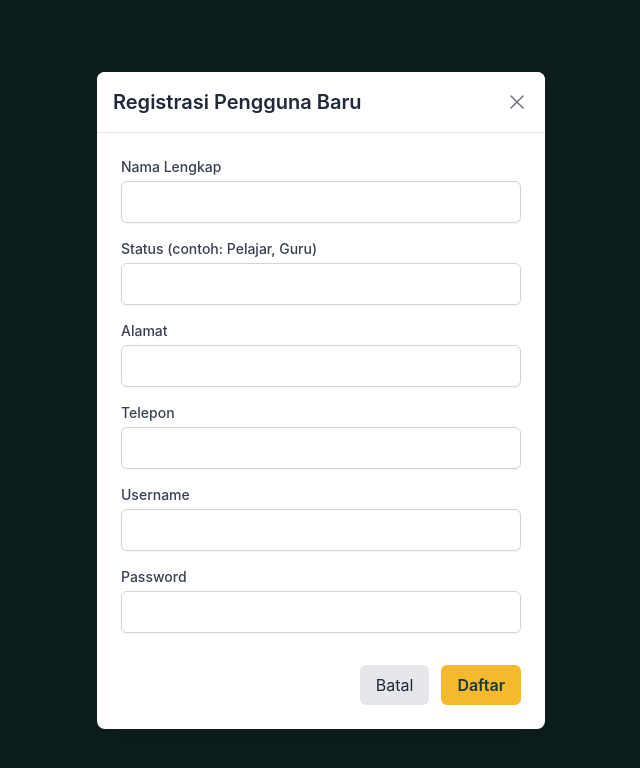
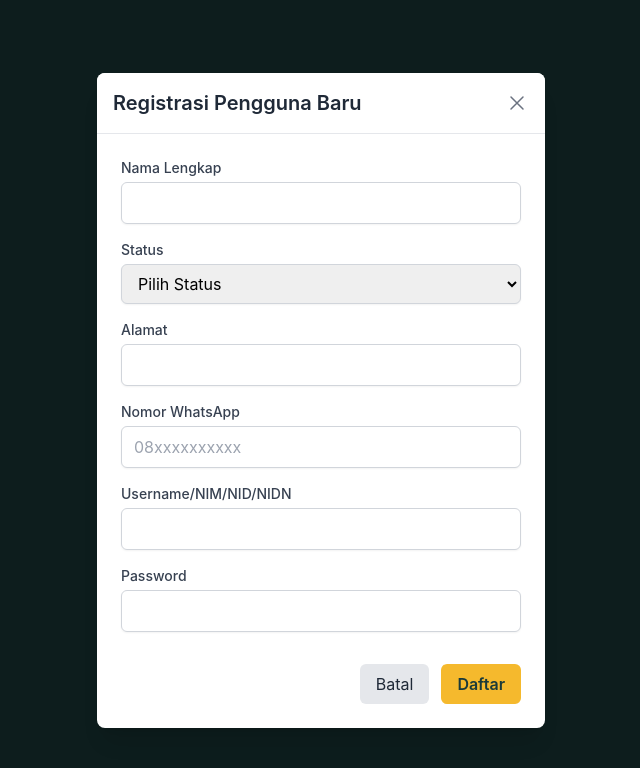
Before and after one commit to Psopandi30/perpustakaan-ppi19, a React (Vite) app: page / in a window 1280 px wide. Both pictures are taken after a click on the button "Klik disini". Shown: the top 768 px of the page, without its empty margins (319-959 px from the left). Built offline with nearby package versions, Linux system fonts and the light colour scheme; no server answers; the database is empty.

Commit message:
Update user registration and add user forms with status dropdown and updated field labels

```diff
--- a/App.tsx
+++ b/App.tsx
@@ -14,7 +14,7 @@ const App: React.FC = () => {
     adminPhoto: ''
   });
 
-  // Load settings on mount
+  // Load settings and restore login session on mount
   useEffect(() => {
     const loadSettings = async () => {
       try {
@@ -27,6 +27,22 @@ const App: React.FC = () => {
       }
     };
     loadSettings();
+
+    // Restore login session from localStorage
+    const savedSession = localStorage.getItem('literasi_session');
+    if (savedSession) {
+      try {
+        const session = JSON.parse(savedSession);
+        if (session.type === 'admin') {
+          setLoggedInUser('admin');
+        } else if (session.type === 'user' && session.user) {
+          setLoggedInUser(session.user);
+        }
+      } catch (error) {
+        console.error("Failed to restore session:", error);
+        localStorage.removeItem('literasi_session');
+      }
+    }
   }, []);
 
   const handleLogin = useCallback(async (username: string, pass: string): Promise<boolean> => {
@@ -35,6 +51,8 @@ const App: React.FC = () => {
       // We use the settings loaded from DB (or initial state)
       if (pass === settings.adminPassword) {
         setLoggedInUser('admin');
+        // Save admin session to localStorage
+        localStorage.setItem('literasi_session', JSON.stringify({ type: 'admin' }));
         return true;
       }
       return false;
@@ -46,6 +64,8 @@ const App: React.FC = () => {
       const user = users.find(u => u.username === username && u.password === pass);
       if (user && user.akunStatus === 'Aktif') {
         setLoggedInUser(user);
+        // Save user session to localStorage
+        localStorage.setItem('literasi_session', JSON.stringify({ type: 'user', user }));
         return true;
       }
     } catch (error) {
@@ -56,6 +76,8 @@ const App: React.FC = () => {
 
   const handleLogout = useCallback(() => {
     setLoggedInUser(null);
+    // Clear session from localStorage
+    localStorage.removeItem('literasi_session');
   }, []);
 
   const handleRegister = async (newUser: Omit<User, 'id' | 'akunStatus'>) => {
--- a/components/AddUserModal.tsx
+++ b/components/AddUserModal.tsx
@@ -36,15 +36,6 @@ const AddUserModal: React.FC<AddUserModalProps> = ({ onClose, onSave }) => {
     onSave(formData);
   };
 
-  const formFields = [
-    { name: 'namaLengkap', label: 'Nama Lengkap', type: 'text' },
-    { name: 'status', label: 'Status', type: 'text' },
-    { name: 'alamat', label: 'Alamat', type: 'text' },
-    { name: 'telepon', label: 'Telepon', type: 'text' },
-    { name: 'username', label: 'Username', type: 'text' },
-    { name: 'password', label: 'Password', type: 'password' },
-  ];
-
   return (
     <div
       className="fixed inset-0 bg-black bg-opacity-50 z-40 flex justify-center items-center p-4"
@@ -59,24 +50,98 @@ const AddUserModal: React.FC<AddUserModalProps> = ({ onClose, onSave }) => {
           </button>
         </div>
         <form onSubmit={handleSubmit} className="p-6 space-y-4">
-          {formFields.map(field => (
-            <div key={field.name}>
-              <label htmlFor={field.name} className="block text-sm font-medium text-gray-700 mb-1">
-                {field.label}
+          <div>
+            <label htmlFor="namaLengkap" className="block text-sm font-medium text-gray-700 mb-1">
+              Nama Lengkap
             </label>
             <input
-                type={field.type}
-                id={field.name}
-                name={field.name}
-                value={formData[field.name as keyof typeof formData]}
+              type="text"
+              id="namaLengkap"
+              name="namaLengkap"
+              value={formData.namaLengkap}
               onChange={handleChange}
               className="w-full px-3 py-2 border border-gray-300 rounded-md shadow-sm focus:outline-none focus:ring-2 focus:ring-dark-teal"
             />
           </div>
-          ))}
+
+          <div>
+            <label htmlFor="status" className="block text-sm font-medium text-gray-700 mb-1">
+              Status
+            </label>
+            <select
+              id="status"
+              name="status"
+              value={formData.status}
+              onChange={handleChange}
+              className="w-full px-3 py-2 border border-gray-300 rounded-md shadow-sm focus:outline-none focus:ring-2 focus:ring-dark-teal"
+            >
+              <option value="">Pilih Status</option>
+              <option value="Mahasiswa">Mahasiswa</option>
+              <option value="Dosen/Pengajar">Dosen/Pengajar</option>
+              <option value="Staf">Staf</option>
+            </select>
+          </div>
+
+          <div>
+            <label htmlFor="alamat" className="block text-sm font-medium text-gray-700 mb-1">
+              Alamat
+            </label>
+            <input
+              type="text"
+              id="alamat"
+              name="alamat"
+              value={formData.alamat}
+              onChange={handleChange}
+              className="w-full px-3 py-2 border border-gray-300 rounded-md shadow-sm focus:outline-none focus:ring-2 focus:ring-dark-teal"
+            />
+          </div>
+
+          <div>
+            <label htmlFor="telepon" className="block text-sm font-medium text-gray-700 mb-1">
+              Nomor WhatsApp
+            </label>
+            <input
+              type="text"
+              id="telepon"
+              name="telepon"
+              value={formData.telepon}
+              onChange={handleChange}
+              placeholder="08xxxxxxxxxx"
+              className="w-full px-3 py-2 border border-gray-300 rounded-md shadow-sm focus:outline-none focus:ring-2 focus:ring-dark-teal"
+            />
+          </div>
+
+          <div>
+            <label htmlFor="username" className="block text-sm font-medium text-gray-700 mb-1">
+              Username/NIM/NID/NIDN
+            </label>
+            <input
+              type="text"
+              id="username"
+              name="username"
+              value={formData.username}
+              onChange={handleChange}
+              className="w-full px-3 py-2 border border-gray-300 rounded-md shadow-sm focus:outline-none focus:ring-2 focus:ring-dark-teal"
+            />
+          </div>
+
+          <div>
+            <label htmlFor="password" className="block text-sm font-medium text-gray-700 mb-1">
+              Password
+            </label>
+            <input
+              type="password"
+              id="password"
+              name="password"
+              value={formData.password}
+              onChange={handleChange}
+              className="w-full px-3 py-2 border border-gray-300 rounded-md shadow-sm focus:outline-none focus:ring-2 focus:ring-dark-teal"
+            />
+          </div>
+
           <div>
             <label htmlFor="akunStatus" className="block text-sm font-medium text-gray-700 mb-1">
-              Setatus Akun
+              Status Akun
             </label>
             <select
               id="akunStatus"
@@ -112,8 +177,8 @@ const AddUserModal: React.FC<AddUserModalProps> = ({ onClose, onSave }) => {
             </button>
           </div>
         </form>
-      </div>
-    </div>
+      </div >
+    </div >
   );
 };
 
--- a/components/RegistrationModal.tsx
+++ b/components/RegistrationModal.tsx
@@ -19,7 +19,7 @@ const RegistrationModal: React.FC<RegistrationModalProps> = ({ onClose, onSave }
   const [error, setError] = useState<string | null>(null);
   const [isSuccess, setIsSuccess] = useState(false);
 
-  const handleChange = (e: React.ChangeEvent<HTMLInputElement>) => {
+  const handleChange = (e: React.ChangeEvent<HTMLInputElement | HTMLSelectElement>) => {
     const { name, value } = e.target;
     setFormData((prev) => ({ ...prev, [name]: value }));
     setError(null);
@@ -36,15 +36,6 @@ const RegistrationModal: React.FC<RegistrationModalProps> = ({ onClose, onSave }
     onSave(formData);
     setIsSuccess(true);
   };
-
-  const formFields = [
-    { name: 'namaLengkap', label: 'Nama Lengkap', type: 'text' },
-    { name: 'status', label: 'Status (contoh: Pelajar, Guru)', type: 'text' },
-    { name: 'alamat', label: 'Alamat', type: 'text' },
-    { name: 'telepon', label: 'Telepon', type: 'text' },
-    { name: 'username', label: 'Username', type: 'text' },
-    { name: 'password', label: 'Password', type: 'password' },
-  ];
 
   return (
     <div
@@ -73,21 +64,94 @@ const RegistrationModal: React.FC<RegistrationModalProps> = ({ onClose, onSave }
           </div>
         ) : (
           <form onSubmit={handleSubmit} className="p-6 space-y-4">
-            {formFields.map(field => (
-              <div key={field.name}>
-                <label htmlFor={`reg-${field.name}`} className="block text-sm font-medium text-gray-700 mb-1">
-                  {field.label}
+            <div>
+              <label htmlFor="reg-namaLengkap" className="block text-sm font-medium text-gray-700 mb-1">
+                Nama Lengkap
               </label>
               <input
-                  type={field.type}
-                  id={`reg-${field.name}`}
-                  name={field.name}
-                  value={formData[field.name as keyof typeof formData]}
+                type="text"
+                id="reg-namaLengkap"
+                name="namaLengkap"
+                value={formData.namaLengkap}
                 onChange={handleChange}
                 className="w-full px-3 py-2 border border-gray-300 rounded-md shadow-sm focus:outline-none focus:ring-2 focus:ring-dark-teal"
               />
             </div>
-            ))}
+
+            <div>
+              <label htmlFor="reg-status" className="block text-sm font-medium text-gray-700 mb-1">
+                Status
+              </label>
+              <select
+                id="reg-status"
+                name="status"
+                value={formData.status}
+                onChange={handleChange}
+                className="w-full px-3 py-2 border border-gray-300 rounded-md shadow-sm focus:outline-none focus:ring-2 focus:ring-dark-teal"
+              >
+                <option value="">Pilih Status</option>
+                <option value="Mahasiswa">Mahasiswa</option>
+                <option value="Dosen/Pengajar">Dosen/Pengajar</option>
+                <option value="Staf">Staf</option>
+              </select>
+            </div>
+
+            <div>
+              <label htmlFor="reg-alamat" className="block text-sm font-medium text-gray-700 mb-1">
+                Alamat
+              </label>
+              <input
+                type="text"
+                id="reg-alamat"
+                name="alamat"
+                value={formData.alamat}
+                onChange={handleChange}
+                className="w-full px-3 py-2 border border-gray-300 rounded-md shadow-sm focus:outline-none focus:ring-2 focus:ring-dark-teal"
+              />
+            </div>
+
+            <div>
+              <label htmlFor="reg-telepon" className="block text-sm font-medium text-gray-700 mb-1">
+                Nomor WhatsApp
+              </label>
+              <input
+                type="text"
+                id="reg-telepon"
+                name="telepon"
+                value={formData.telepon}
+                onChange={handleChange}
+                placeholder="08xxxxxxxxxx"
+                className="w-full px-3 py-2 border border-gray-300 rounded-md shadow-sm focus:outline-none focus:ring-2 focus:ring-dark-teal"
+              />
+            </div>
+
+            <div>
+              <label htmlFor="reg-username" className="block text-sm font-medium text-gray-700 mb-1">
+                Username/NIM/NID/NIDN
+              </label>
+              <input
+                type="text"
+                id="reg-username"
+                name="username"
+                value={formData.username}
+                onChange={handleChange}
+                className="w-full px-3 py-2 border border-gray-300 rounded-md shadow-sm focus:outline-none focus:ring-2 focus:ring-dark-teal"
+              />
+            </div>
+
+            <div>
+              <label htmlFor="reg-password" className="block text-sm font-medium text-gray-700 mb-1">
+                Password
+              </label>
+              <input
+                type="password"
+                id="reg-password"
+                name="password"
+                value={formData.password}
+                onChange={handleChange}
+                className="w-full px-3 py-2 border border-gray-300 rounded-md shadow-sm focus:outline-none focus:ring-2 focus:ring-dark-teal"
+              />
+            </div>
 
             {error && (
               <p className="text-red-500 text-sm" role="alert">
```
Lines whose indentation alone changed are shown as unchanged.
